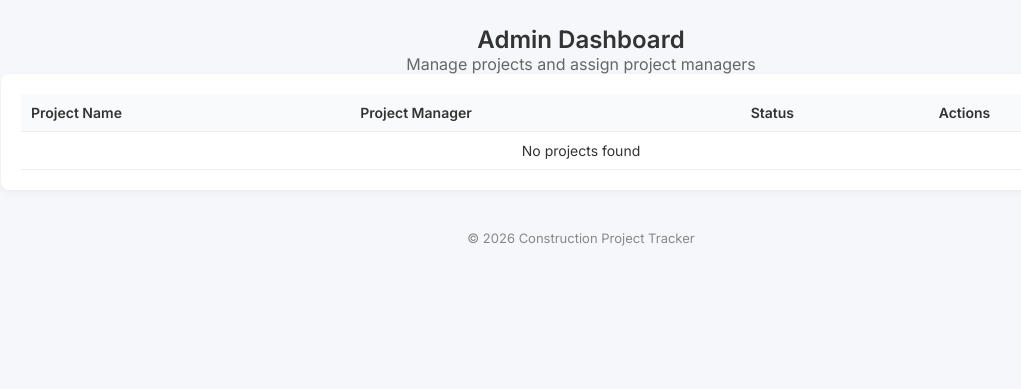
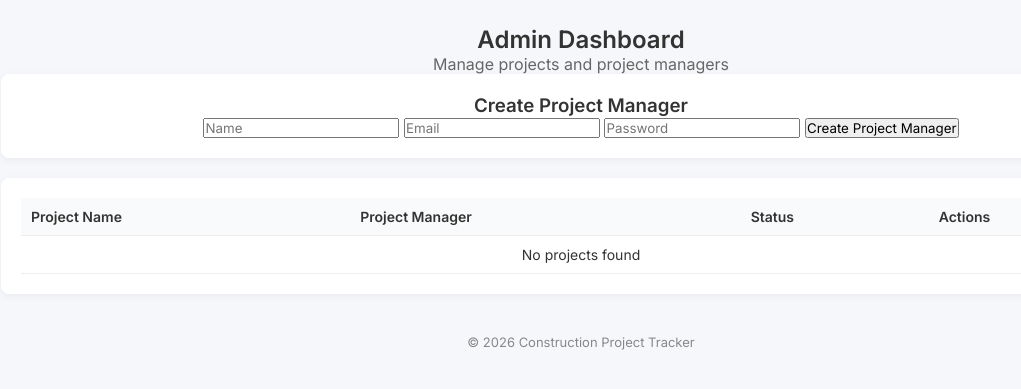
Before and after one commit to sadhikmohammadb5/construction_project_tracker, a Flask app: template templates/admin/dashboard.html in a window 1280 px wide. Shown: the part 106-495 px from the top of the page, without its empty margins (59-1080 px from the left). Run offline with Flask 3, Linux system fonts and the light colour scheme; the template is opened without the code that fills it, so the values that code supplies are empty.

Commit message:
updated file

```diff
--- a/templates/admin/dashboard.html
+++ b/templates/admin/dashboard.html
@@ -2,8 +2,21 @@
 {% block content %}
 
 <h2>Admin Dashboard</h2>
-<p style="color:#666;">Manage projects and assign project managers</p>
+<p style="color:#666;">Manage projects and project managers</p>
 
+<!-- ================= Create Project Manager ================= -->
+<div class="card">
+  <h3>Create Project Manager</h3>
+
+  <form method="post" action="{{ url_for('create_project_manager') }}">
+    <input name="name" placeholder="Name" required />
+    <input name="email" type="email" placeholder="Email" required />
+    <input name="password" type="password" placeholder="Password" required />
+    <button type="submit">Create Project Manager</button>
+  </form>
+</div>
+
+<!-- ================= Projects ================= -->
 <div class="card">
   <table>
     <thead>
@@ -18,9 +31,7 @@
       {% for project in projects %}
       <tr>
         <td>{{ project.name }}</td>
-                <td>
-                    {{ project.manager if project.manager else "Unassigned" }}
-                </td>
+        <td>{{ project.manager if project.manager else "Unassigned" }}</td>
         <td>
           <span class="status
             {% if project.status == 'On Track' %}on-track
```
Lines whose indentation alone changed are shown as unchanged.
